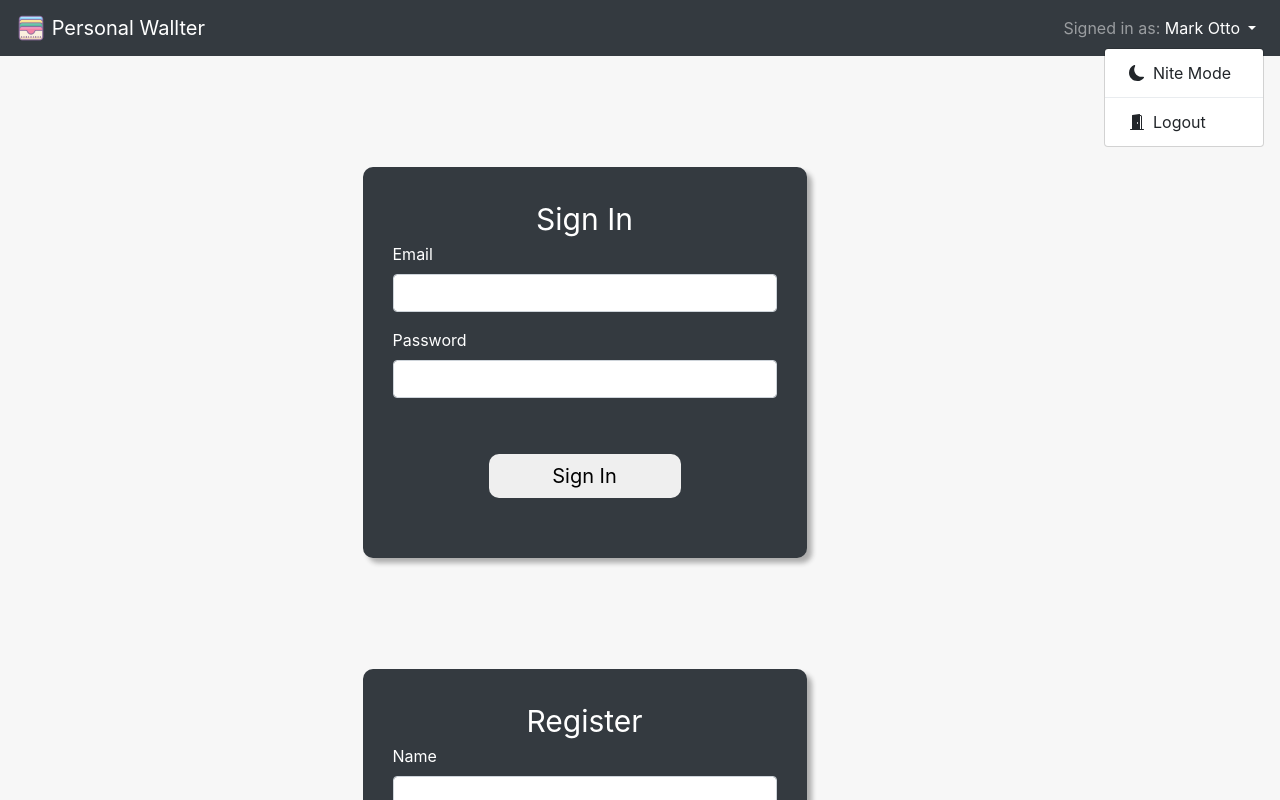
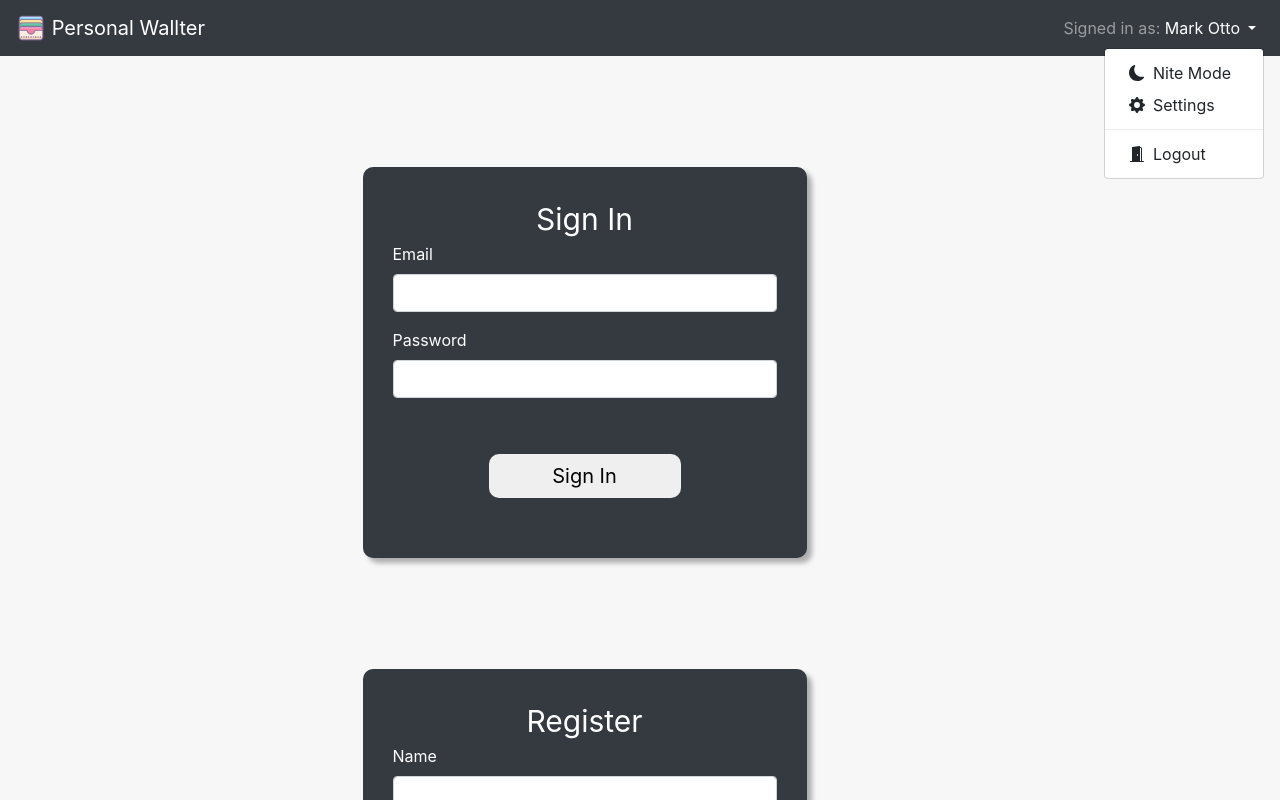
Before and after one commit to luigicampagnola/project-7, a React (Create React App) app: page / in a window 1280 px wide. Both pictures are taken after a click on the button 1252 px from the left and 28 px from the top of the page. Shown: the top 800 px of the page. Built offline with nearby package versions, Linux system fonts and the light colour scheme.

Commit message:
added settings

```diff
--- a/src/Components/NavbarComponent/NavbarUser/NavbarUser.js
+++ b/src/Components/NavbarComponent/NavbarUser/NavbarUser.js
@@ -1,6 +1,6 @@
 import React from "react";
 import { Navbar, NavDropdown } from "react-bootstrap";
-import { DoorOpenFill, MoonFill } from "react-bootstrap-icons";
+import { DoorOpenFill, GearFill, MoonFill } from "react-bootstrap-icons";
 
 const NavbarUser = () => {
   return (
@@ -13,6 +13,12 @@ const NavbarUser = () => {
           <NavDropdown.Item className="d-flex">
             <MoonFill className="mt-1 mr-1"></MoonFill>
             <div className="pl-1">Nite Mode</div>
+          </NavDropdown.Item>
+        </div>
+        <div>
+          <NavDropdown.Item className="d-flex">
+            <GearFill className="mt-1 mr-1"></GearFill>
+            <div className="pl-1">Settings</div>
           </NavDropdown.Item>
         </div>
         <NavDropdown.Divider />
```
